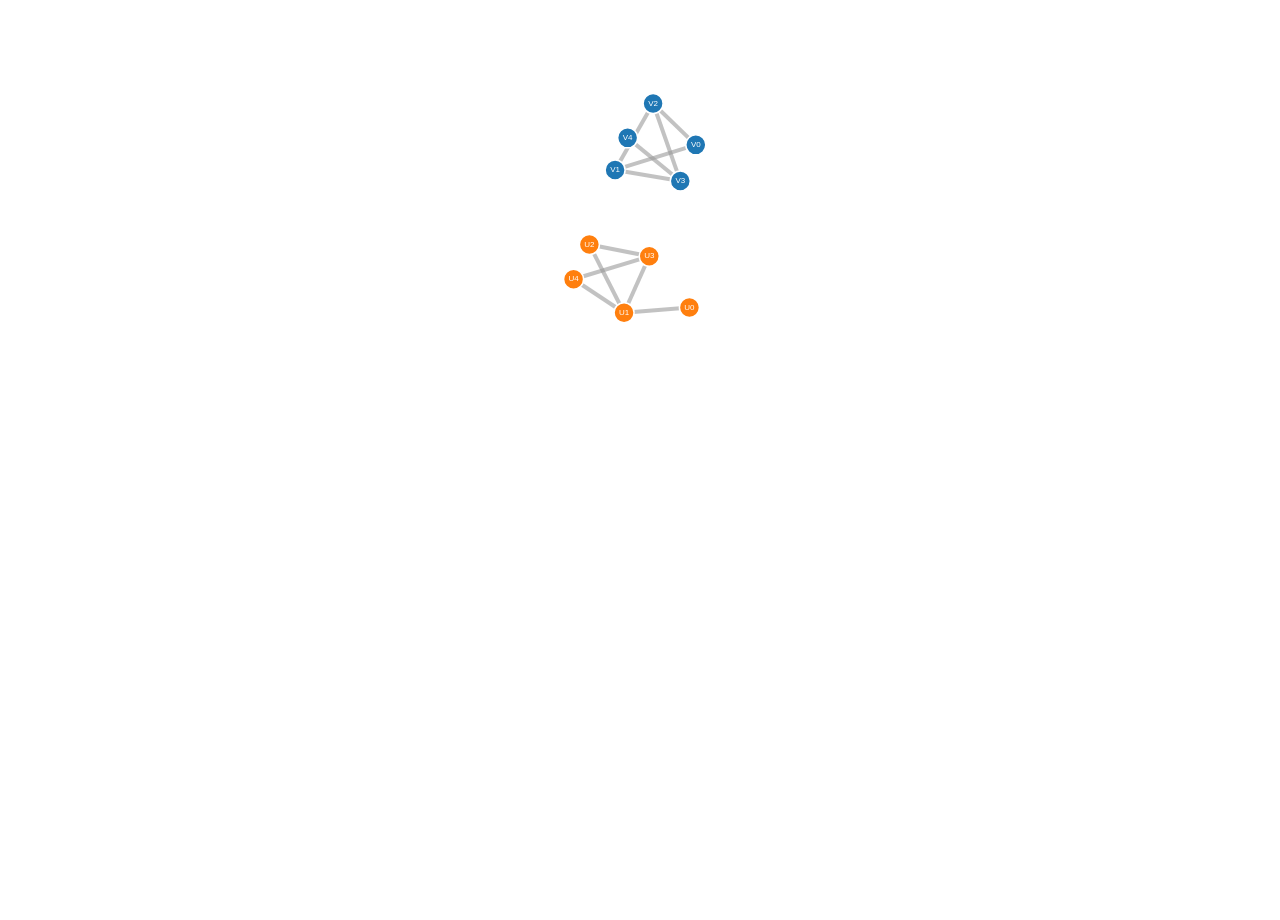
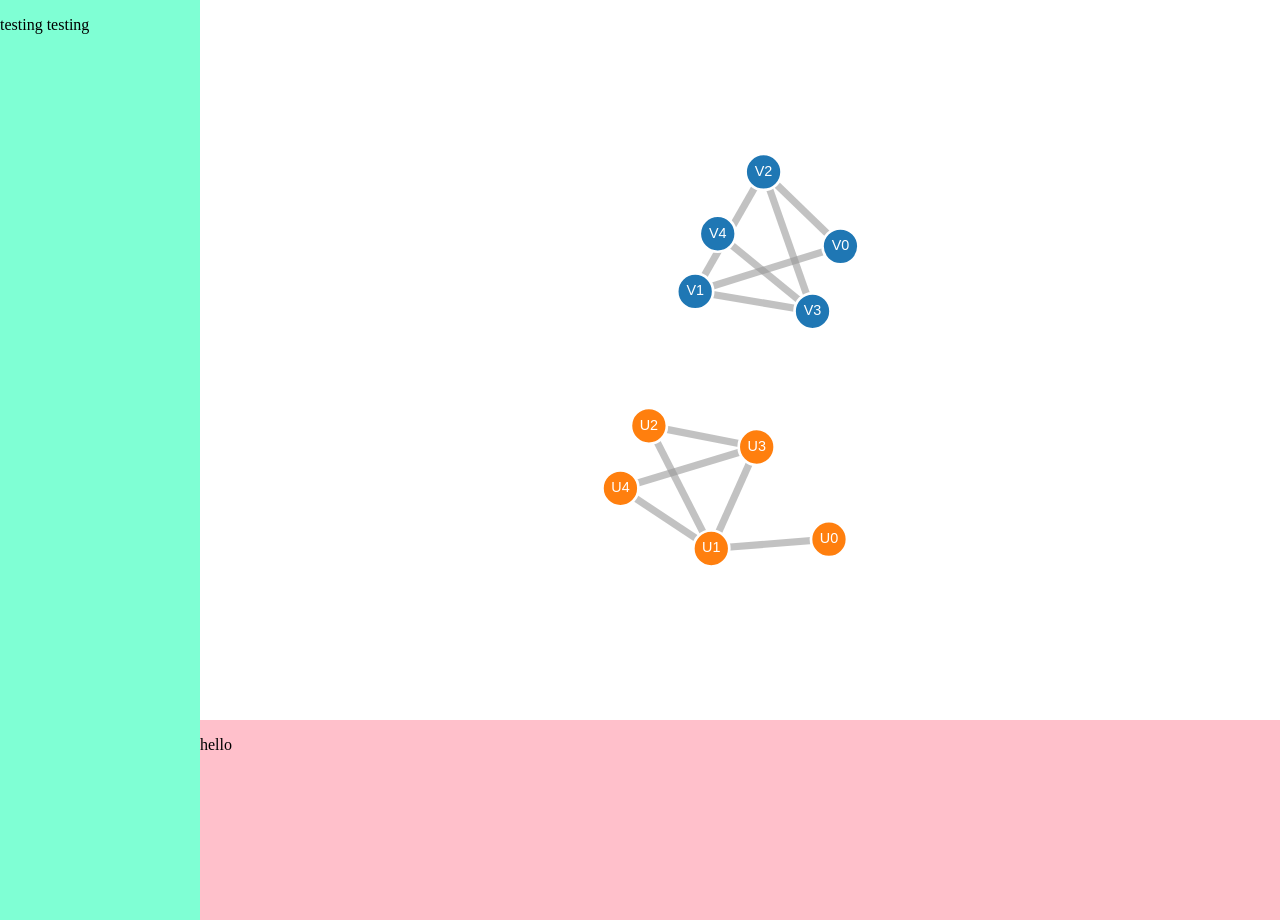
Before and after one commit to ausgat/isographs, a plain HTML site: page index.html in a window 1280 px wide. Before the commit the page ends 800 px from the top, so only its background shows below. Drawn offline with Linux system fonts and the light colour scheme.

Commit message:
Add layout

```diff
--- a/index.html
+++ b/index.html
@@ -5,26 +5,18 @@
     <script src="d3.v7.js"></script>
     <script src="graph.js"></script>
     <script src="script.js"></script>
-    <style>
-      #chart {
-        display: flex;
-        align-items: center;
-        justify-content: center;
-        width: 100%;
-        height: 100%;
-      }
-
-      .labels text {
-        fill: #fff;
-        font-family: sans-serif;
-        font-size: 0.5em;
-        text-anchor: middle;
-        alignment-baseline: middle;
-      }
-    </style>
+    <link rel="stylesheet" href="style.css">
     <title>Isographs</title>
   </head>
   <body>
-    <div id="chart"></div>
+    <div class="wrapper">
+      <div class="sidebar">
+        <p>testing testing</p>
+      </div>
+      <div id="chart"></div>
+      <div class="console">
+        <p>hello</p>
+      </div>
+    </div>
   </body>
 </html>
--- a/script.js
+++ b/script.js
@@ -17,10 +17,10 @@ function createSimulation(graphs) {
 
     const svg = d3.select("div#chart")
         .append("svg")
-            .attr("width", width)
-            .attr("height", height)
-            .attr("viewBox", [-width / 2, -height / 2, width, height])
-            .attr("style", "max-width: 100%; height: auto;");
+            .attr("width", "100%")
+            .attr("height", "100%")
+            .attr("preserveAspectRatio", "xMinYMin meet")
+            .attr("viewBox", [-width / 2, -height / 2, width, height]);
 
     const link = svg.append("g")
             .attr("stroke", "#999")
--- /dev/null
+++ b/style.css
@@ -0,0 +1,40 @@
+body {
+  margin: 0;
+  position: absolute;
+  width: 100%;
+  height: 100%;
+}
+
+.wrapper {
+  display: grid;
+  grid-template-columns: 200px 1fr;
+  grid-template-rows: 1fr 200px;
+  width: 100%;
+  height: 100%;
+}
+
+.sidebar {
+  background-color: aquamarine;
+  grid-row-start: 1;
+  grid-row-end: 3;
+}
+
+#chart {
+  display: flex;
+  align-items: center;
+  justify-content: center;
+  width: 100%;
+  height: 100%;
+}
+
+.console {
+  background-color: pink;
+}
+
+.labels text {
+  fill: #fff;
+  font-family: sans-serif;
+  font-size: 0.5em;
+  text-anchor: middle;
+  alignment-baseline: middle;
+}
```
